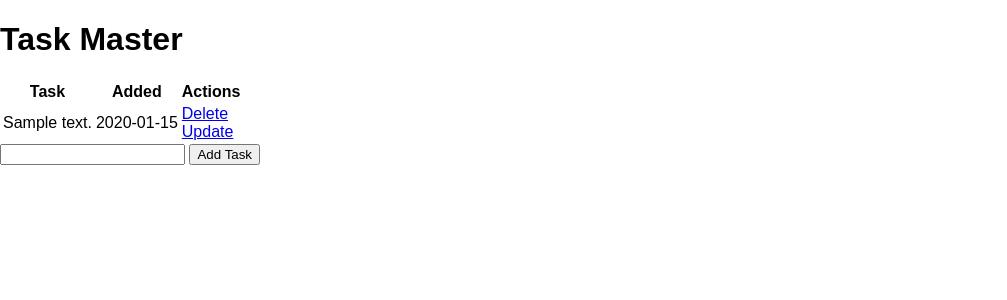
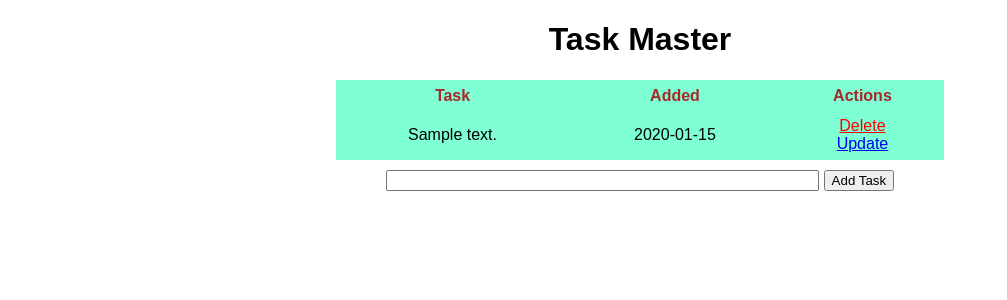
Before and after one commit to PengKuang/VideoRentalStore, a Flask app: page / in a window 1280 px wide. Shown: the top 300 px of the page, without its empty margins (0-1007 px from the left). Run offline with Flask 2, Linux system fonts and the light colour scheme; tables that the repository leaves empty hold one stand-in row (values such as "Sample post").

Commit message:
update css

```diff
--- a/static/css/main.css
+++ b/static/css/main.css
@@ -1,4 +1,35 @@
 body {
-    margin: 0;
+    margin: 20px;
     font-family: sans-serif;
 }
+
+div {
+    display: block;
+    margin: auto;
+    width: 70%;
+    text-align: center;
+}
+
+table {
+    background-color: aquamarine;
+    margin: auto;
+    width: 70%;
+}
+
+tr, th, td {
+    text-align: center;
+    margin: 30px;
+    padding: 5px;
+}
+
+th {
+    color: brown;
+}
+
+#addtask{
+    margin-top: 10px;
+}
+
+#content {
+    width: 70%;
+}
--- a/templates/base.html
+++ b/templates/base.html
@@ -4,7 +4,7 @@
     <meta charset="utf-8">
     <meta http-equiv="X-UA-Compatible" content="IE=edge">
     <meta name="viewport" content="width=device-width,initial-scale=1.0">
-    <link rel="stylesheet" href="{{ url_for('static', filename='css/main.css')  }}" >
+    <link rel="stylesheet" type="text/css" href="{{ url_for('static', filename='css/main.css') }}" />
     {% block head %}{% endblock%}
 </head>
   <body>
--- a/templates/index.html
+++ b/templates/index.html
@@ -8,7 +8,7 @@
 <div class="content">
     <h1>Task Master</h1>
     {% if tasks|length < 1 %}
-    <h4>add some tasks please</h4>
+    <h4>Please add some tasks first </h4>
 
     {% else %}
     <table>
@@ -23,18 +23,20 @@
                 <td>{{ task.content }}</td>
                 <td>{{ task.date_created.date() }}</td>
                 <td>
-                    <a href="/delete/{{task.id}}">Delete</a>
+                    <a href="/delete/{{task.id}}" style="color: red;">Delete</a>
                     <br>
                     <a href="/update/{{task.id}}">Update</a>
                 </td>
             </tr>
         {% endfor %}
     </table>
+    {% endif %}
 
-    <form action="/" method="POST">
-        <input type="text" name="content" id="content"/>
-        <input type="submit" value="Add Task">
-    </form>
-    {% endif %}
+    <div id="addtask">
+        <form action="/" method="POST" >
+            <input type="text" name="content" id="content"/>
+            <input type="submit" value="Add Task">
+        </form>
+    </div>
 </div>
 {% endblock%}
```
